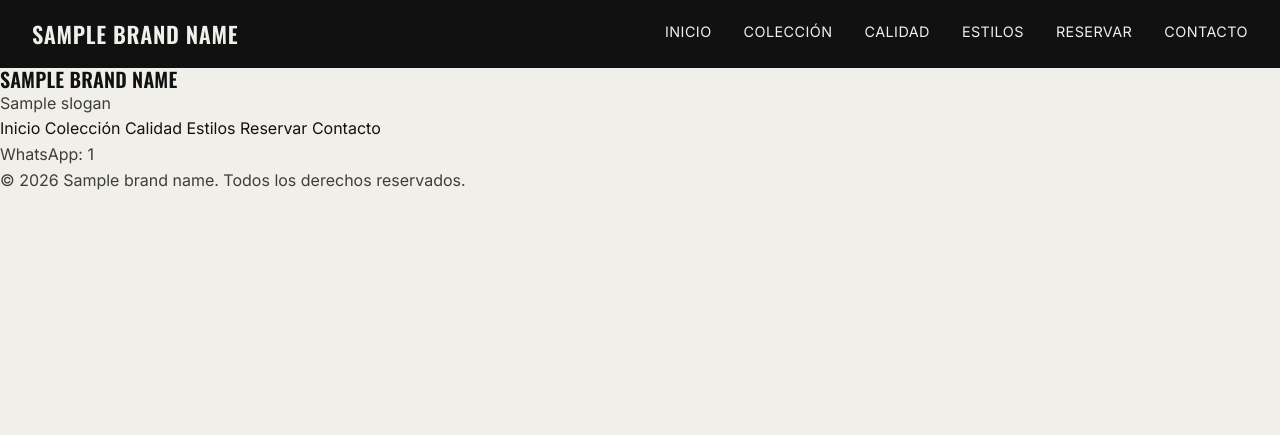
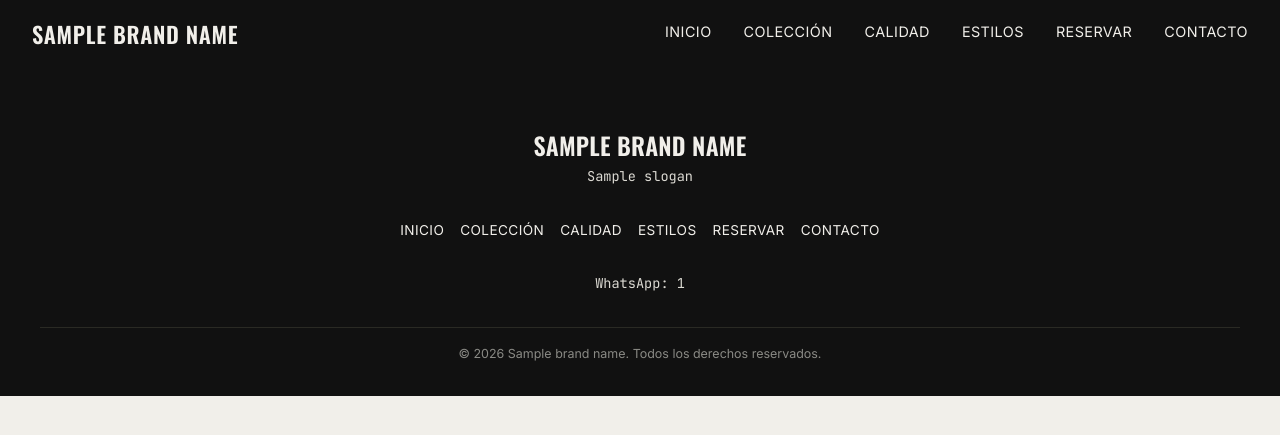
Before and after one commit to scarlycode/mens-shirts, a Flask app: template templates/base.html in a window 1280 px wide. Shown: the top 435 px of the page. Run offline with Flask 3, Linux system fonts and the light colour scheme; the template is opened without the code that fills it: most values are stand-ins (such as "Sample title", 1, 10 or a date in 2020).

Commit message:
Etapa 4 (final): estilos de Contacto y Footer

```diff
--- a/static/css/style.css
+++ b/static/css/style.css
@@ -703,3 +703,91 @@ section {
     margin-top: var(--space-xs);
     max-width: 65ch;
 }
+/* -----------------------------
+   19. CONTACTO
+   ----------------------------- */
+.contacto p {
+    margin-bottom: var(--space-xs);
+}
+
+.contacto p strong {
+    font-family: var(--font-mono);
+    font-size: 0.85rem;
+    text-transform: uppercase;
+    letter-spacing: 0.03em;
+    color: var(--color-graphite);
+    margin-right: 0.4rem;
+}
+
+.contacto ul {
+    margin-top: var(--space-xs);
+}
+
+.contacto ul li {
+    font-size: 0.95rem;
+    margin-bottom: 0.3rem;
+}
+
+.contacto ul li a {
+    color: var(--color-accent);
+    text-decoration: underline;
+    text-underline-offset: 3px;
+}
+
+/* -----------------------------
+   20. FOOTER
+   ----------------------------- */
+.footer {
+    background-color: var(--color-ink);
+    color: var(--color-bone);
+    text-align: center;
+    padding: var(--space-lg) var(--space-md) var(--space-md);
+}
+
+.footer h3 {
+    font-size: 1.5rem;
+    margin-bottom: 0.4rem;
+}
+
+.footer > p:first-of-type {
+    font-family: var(--font-mono);
+    font-size: 0.85rem;
+    color: var(--color-fog);
+    margin-bottom: var(--space-md);
+}
+
+.footer__links {
+    display: flex;
+    flex-wrap: wrap;
+    justify-content: center;
+    gap: var(--space-sm);
+    margin-bottom: var(--space-md);
+}
+
+.footer__links a {
+    font-size: 0.85rem;
+    letter-spacing: 0.03em;
+    text-transform: uppercase;
+    color: var(--color-bone);
+    transition: color var(--transition);
+}
+
+.footer__links a:hover {
+    color: var(--color-accent);
+}
+
+.footer__whatsapp {
+    font-family: var(--font-mono);
+    font-size: 0.85rem;
+    color: var(--color-fog);
+    margin-bottom: var(--space-md);
+}
+
+.footer__copy {
+    font-size: 0.78rem;
+    color: var(--color-gray);
+    border-top: 1px solid #2a2a24;
+    padding-top: var(--space-sm);
+    max-width: var(--max-width);
+    margin: 0 auto;
+    }
```
